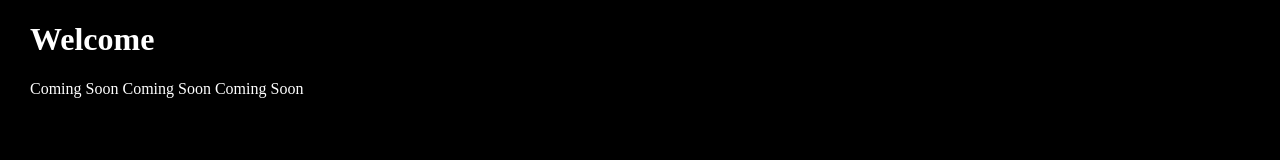
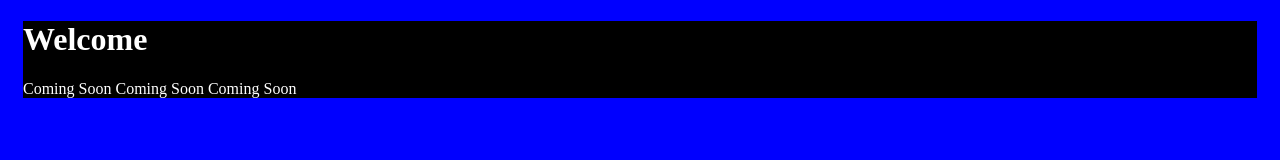
Before and after one commit to ruiangli/ruiangli.github.io, a plain HTML site: page index.html in a window 1280 px wide. Drawn offline with Linux system fonts and the light colour scheme.

Commit message:
fixed colors

```diff
--- a/styles/main.css
+++ b/styles/main.css
@@ -1,18 +1,18 @@
 body {
-  background-color: blue;
+  background: blue;
 }
 header {
-  background-color: black;
+  background: black;
   color: white;
   margin: 15px;
 }
-body {
-  background-color: black;
+main {
+  background: black;
   color: white;
   margin: 15px;
 }
 footer {
-  background-color: black;
+  background: black;
   color: white;
   margin: 15px;
 }
```
